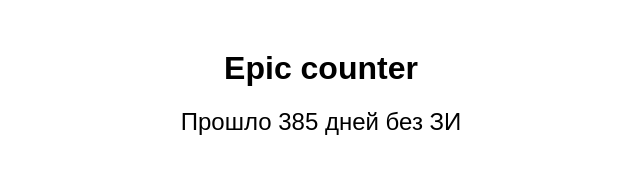
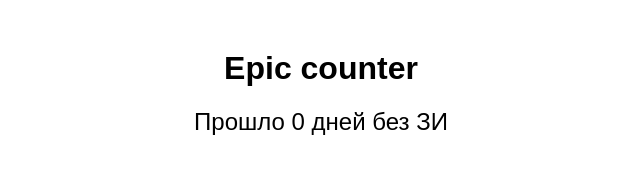
Before and after one commit to mdvonavi/epic_counter, a plain HTML site: page index.html in a window 1280 px wide. Shown: the whole page, without its empty margins (319-959 px from the left). Drawn offline with Linux system fonts and the light colour scheme.

Commit message:
new event

```diff
--- a/index.html
+++ b/index.html
@@ -23,7 +23,7 @@
     <div id="counter"></div>
 
     <script>
-        var startDate = new Date('2024-02-21T00:00:00');
+        var startDate = new Date('2025-03-12T00:00:00');
         var currentDate = new Date();
         var timeDiff = currentDate - startDate;
         var daysDiff = Math.floor(timeDiff / (1000 * 60 * 60 * 24));
```
